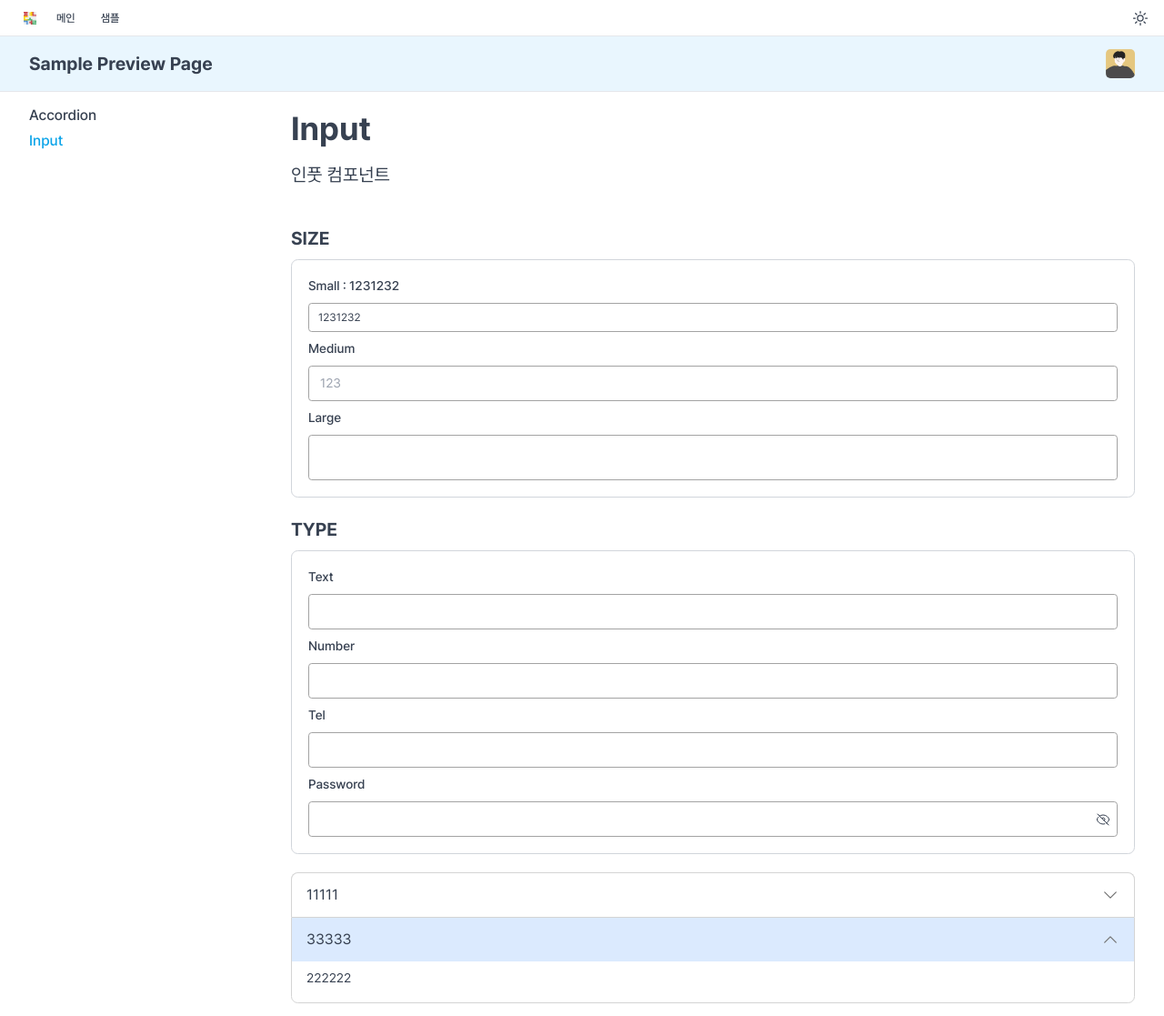
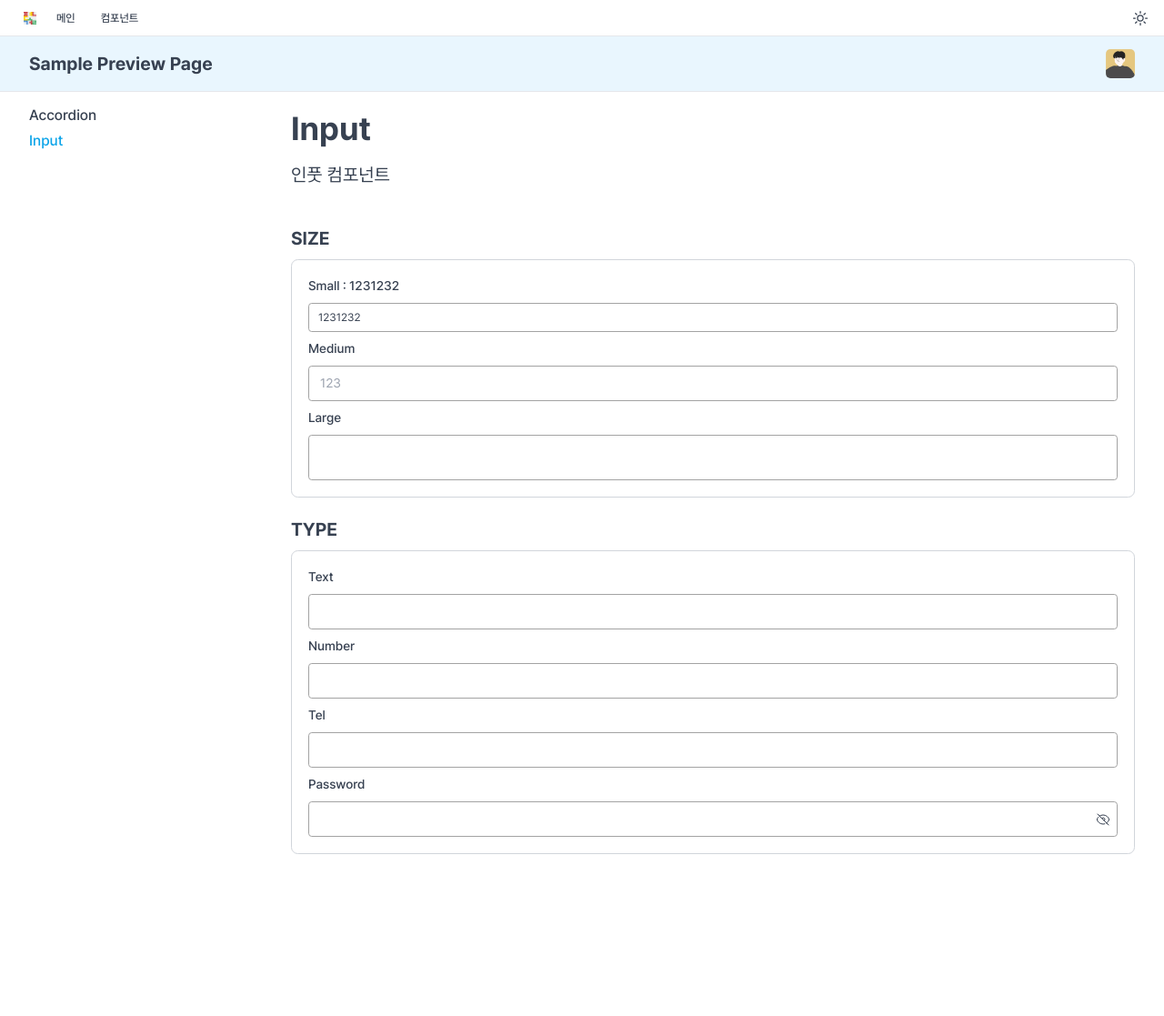
Before and after one commit to DoGeol/DoGeol.github.io, a Next.js app: page /sample/input in a window 1280 px wide. Shown: the whole page at 91% size. After the commit the page ends 953 px from the top, so only its background shows below. Built offline with nearby package versions, Linux system fonts and the light colour scheme.

Commit message:
refactor: 코드정리

```diff
--- a/src/app/(pages)/(sample)/sample/(pages)/input/page.tsx
+++ b/src/app/(pages)/(sample)/sample/(pages)/input/page.tsx
@@ -1,10 +1,6 @@
 'use client'
 import Input from '@/components/element/Input'
 import React, { useState } from 'react'
-import { AccordionItem } from '@/components/element/Accordion/Item'
-import { AccordionTitle } from '@/components/element/Accordion/Title'
-import { AccordionContent } from '@/components/element/Accordion/Content'
-import { AccordionRoot } from '@/components/element/Accordion/Root'
 
 export default function page() {
   // eslint-disable-next-line react-hooks/rules-of-hooks
@@ -56,16 +52,6 @@ export default function page() {
             <Input type={'password'} />
           </div>
         </div>
-        <AccordionRoot multiple={true} values={accordion} onChange={setAccordion} rounded={true}>
-          <AccordionItem value={'1'}>
-            <AccordionTitle>11111</AccordionTitle>
-            <AccordionContent>22222</AccordionContent>
-          </AccordionItem>
-          <AccordionItem value={'2'}>
-            <AccordionTitle>33333</AccordionTitle>
-            <AccordionContent>222222</AccordionContent>
-          </AccordionItem>
-        </AccordionRoot>
       </div>
     </>
   )
--- a/src/app/(pages)/(sample)/sample/page.tsx
+++ b/src/app/(pages)/(sample)/sample/page.tsx
@@ -3,6 +3,8 @@ export default function SamplePage() {
     <>
       <p className={'text-sub-title'}>
         직접 Form에 사용되는 엘리먼트 컴포넌트를 만들어보는 프로젝트
+        <br />
+        지속적으로 추가하고, 기능을 붙일 예정
       </p>
     </>
   )
--- a/src/components/nav/index.tsx
+++ b/src/components/nav/index.tsx
@@ -57,7 +57,7 @@ export default function GlobalNavigation(): React.JSX.Element {
                   'flex h-[4rem] cursor-pointer items-center justify-center rounded-xl px-[1.2rem] hover:bg-neutral-200 dark:hover:bg-neutral-800'
                 }
               >
-                <span>샘플</span>
+                <span>컴포넌트</span>
               </li>
             </Link>
           </ul>
```
